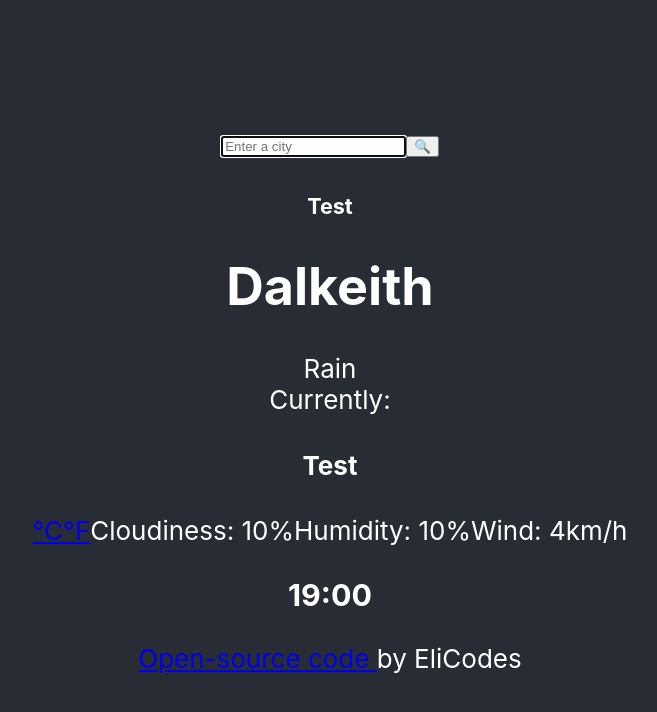
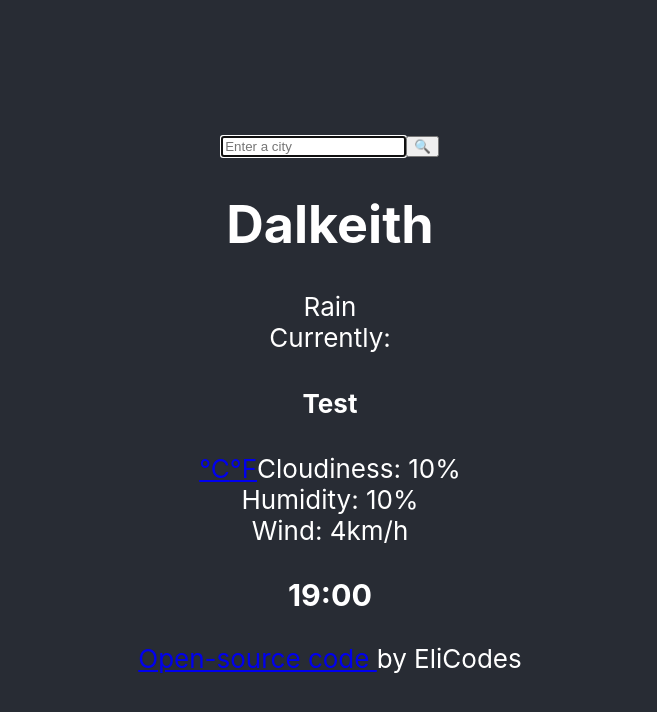
Before and after one commit to elicodes89/weather-app, a React (Create React App) app: page / in a window 1280 px wide. Shown: the top 712 px of the page, without its empty margins (310-967 px from the left). Built offline with nearby package versions, Linux system fonts and the light colour scheme.

Commit message:
added spaces

```diff
--- a/src/Weather.js
+++ b/src/Weather.js
@@ -18,7 +18,7 @@ export default function Weather() {
       </div>
 
       <div className="appcontent">
-        <h5>Test</h5>
+        <h5></h5>
         <h1>Dalkeith</h1>
       </div>
 
@@ -31,9 +31,9 @@ export default function Weather() {
           <a href="/">℃</a>
           <a href="/">°F</a>
         </span>
-        <span className="wDescription">Cloudiness: 10%</span>
-        <span className="humidity">Humidity: 10%</span>
-        <span className="wind-speed">Wind: 4km/h</span>
+        <span className="wDescription">Cloudiness: 10%</span> <br />
+        <span className="humidity">Humidity: 10%</span> <br />
+        <span className="wind-speed">Wind: 4km/h</span> <br />
       </div>
       <div className="row weather-forecast">
         <div className="col-2">
```
